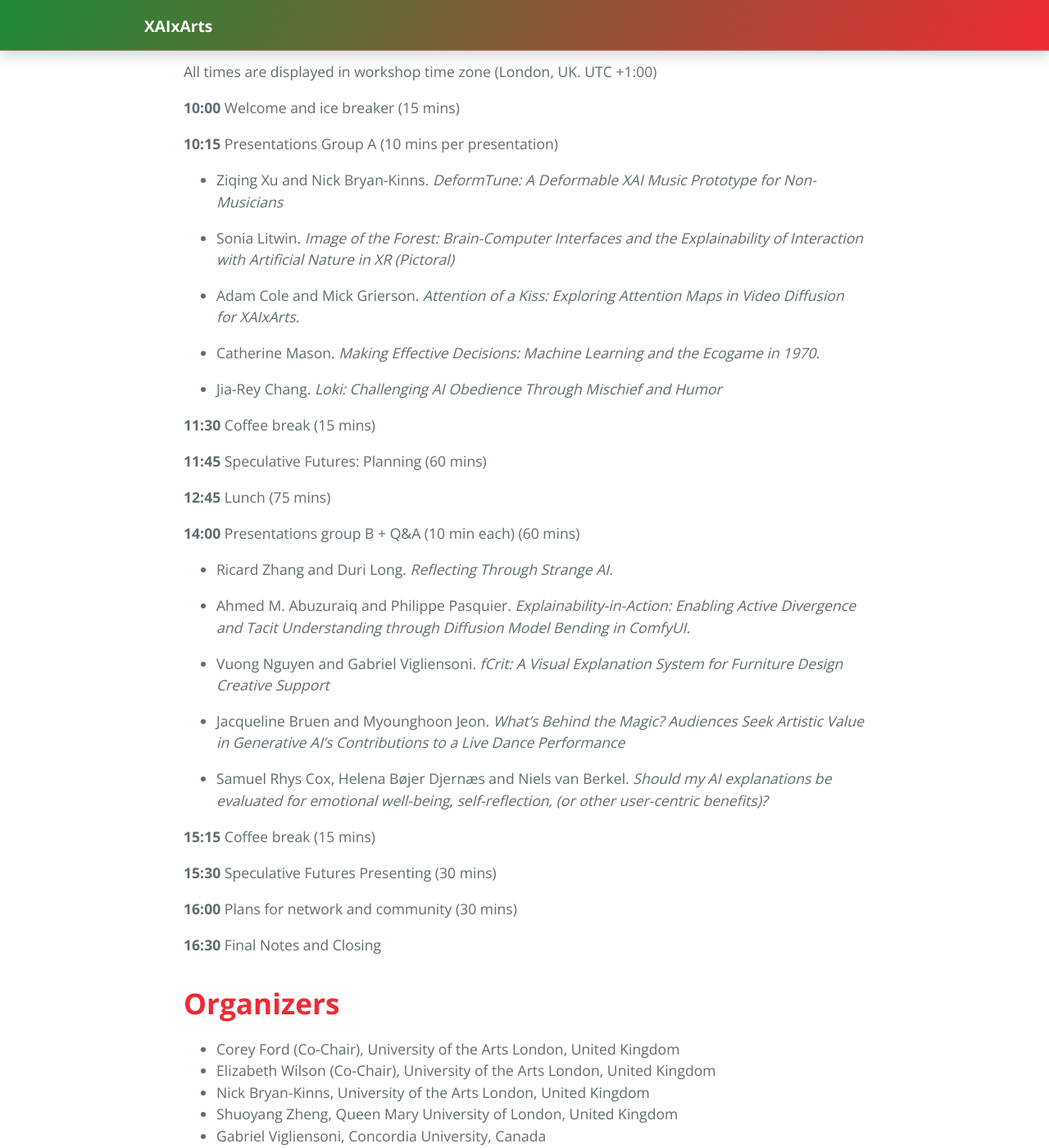
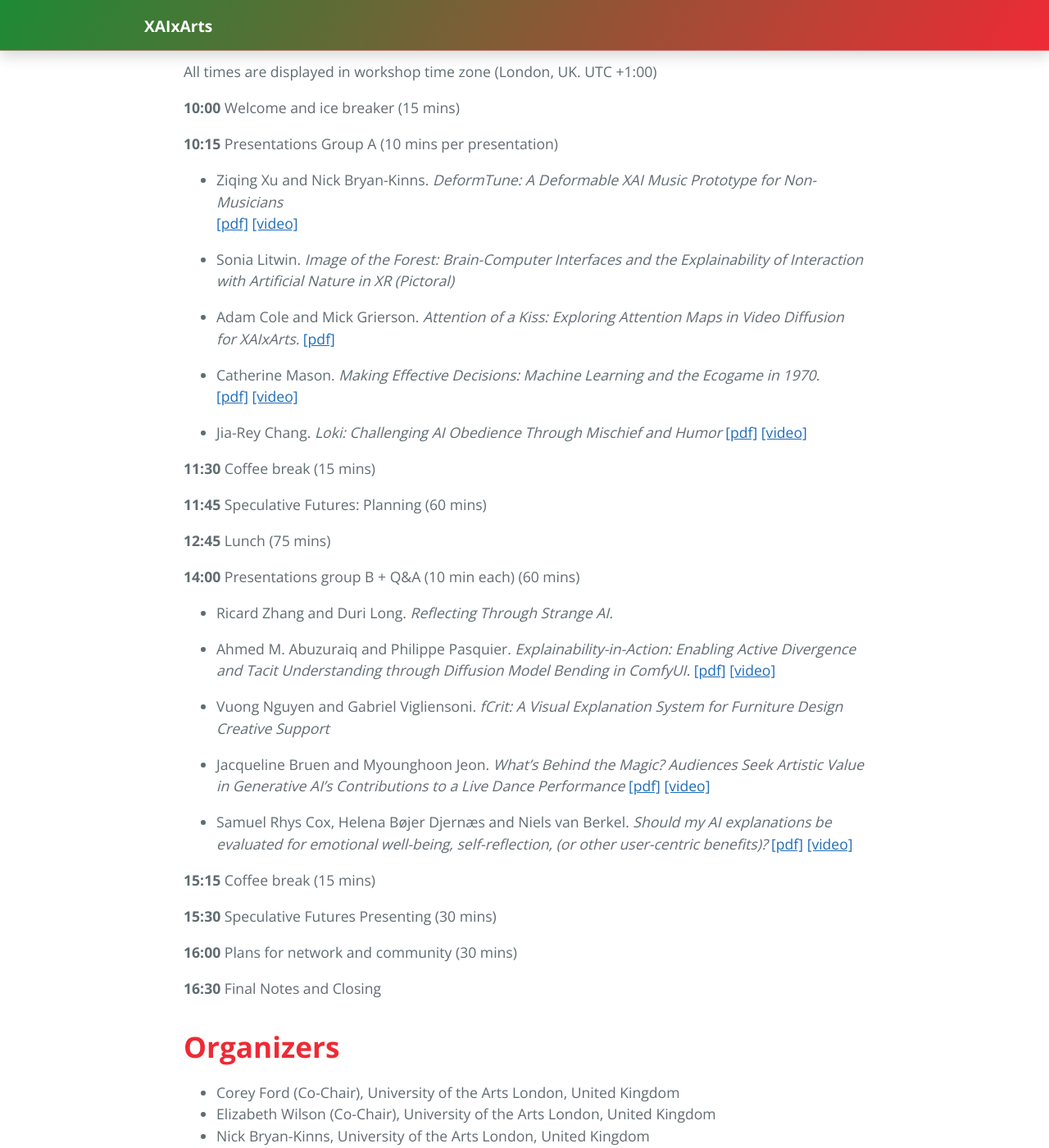
Before and after one commit to xaixarts/xaixarts.github.io, a Jekyll site: the page built from 2025.md, in a window 1280 px wide and 1400 px high, scrolled down 4079 px. Shown: the whole window at 82% size. Built offline with Jekyll 4.4.1, drawn with Linux system fonts in a browser that asks for light colours.

Commit message:
add links to videos and papers received by 19/06

```diff
--- a/2025.md
+++ b/2025.md
@@ -116,19 +116,21 @@ All times are displayed in workshop time zone (London,  UK. UTC +1:00)
 **10:15**  Presentations Group A (10 mins per presentation)
 
  * Ziqing Xu and Nick Bryan-Kinns. <i>DeformTune: A Deformable XAI Music Prototype for Non-Musicians</i>
- <!-- <a href="https://xaixarts.github.io/accepted-2024/Raman-XAIxArts-2024-paper.pdf">[pdf]</a>         -->
+  <a href="https://xaixarts.github.io/accepted-2025/Xu-DeformTune__A_Deformable_XAI_Music_Prototype_for_Non_Musicians">[pdf]</a>  <a href="https://xaixarts.github.io/accepted-2025/videos/DeformTune：Deformable XAI Music Prototype for Non-musicians">[video] </a>
+
 
  * Sonia Litwin. <i> Image of the Forest: Brain-Computer Interfaces and the Explainability of Interaction with Artificial Nature in XR (Pictoral)</i>
   <!-- <a href="https://xaixarts.github.io/accepted-2024/Fu-XAIxArts-2024-paper.pdf">[pdf]</a> <a href="https://xaixarts.github.io/accepted-2024/videos/Fu-XAIxArts-2024-video.mp4">[video]</a>     -->
 
  * Adam Cole and Mick Grierson. <i> Attention of a Kiss: Exploring Attention Maps in Video Diffusion for XAIxArts. </i>
- <!-- <a href="https://xaixarts.github.io/accepted-2024/Chang-XAIxArts-2024-paper.pdf">[pdf]</a> <a href="https://xaixarts.github.io/accepted-2024/videos/Chang-XAIxArts-2024-video.mp4">[video 1]</a> <a href="https://xaixarts.github.io/accepted-2024/videos/Chang-XAIxArts-2024-video-presentation.mp4">[video 2]</a>     -->
+ <a href="https://xaixarts.github.io/accepted-2025/Cole-Exploring_Video_Diffusion_Transformer_Attention_Maps">[pdf]</a>
+ <!-- <a href="https://xaixarts.github.io/accepted-2024/videos/Chang-XAIxArts-2024-video.mp4">[video 1]</a> <a href="https://xaixarts.github.io/accepted-2024/videos/Chang-XAIxArts-2024-video-presentation.mp4">[video 2]</a>     -->
 
  * Catherine Mason. <i> Making Effective Decisions: Machine Learning and the Ecogame in 1970. </i>
- <!-- <a href="https://xaixarts.github.io/accepted-2024/Lewis-XAIxArts-2024-paper.pdf">[pdf]</a>     -->
+ <a href="https://xaixarts.github.io/accepted-2025/Mason-Making_ Effective_Decisions.pdf">[pdf]</a>  <a href="https://xaixarts.github.io/accepted-2025/videos/Mason Making Effective Decisions.mp4">[video] </a>
 
  * Jia-Rey Chang. <i> Loki: Challenging AI Obedience Through Mischief and Humor</i>
-  <!-- <a href="https://xaixarts.github.io/accepted-2024/Broad-XAIxArts-2024-paper.pdf">[pdf]</a> <a href="https://xaixarts.github.io/accepted-2024/videos/Broad-XAIxArts-2024-video.mp4">[video]</a>     -->
+  <a href="https://xaixarts.github.io/accepted-2025/Loki_JiaReyChang_XAIxArts2025.pdf">[pdf]</a> <a href="https://xaixarts.github.io/accepted-2025/videos/JRChang_Loki_XAIxARTS25_VideoPresentation.mp4">[video]</a>
 
 **11:30**  Coffee break (15 mins)
 
@@ -142,16 +144,16 @@ All times are displayed in workshop time zone (London,  UK. UTC +1:00)
   <!-- <a href="https://xaixarts.github.io/accepted-2024/Zheng-XAIxArts-2024-paper.pdf">[pdf]</a> <a href="https://xaixarts.github.io/accepted-2024/videos/Zheng-XAIxArts-2024-video.mp4">[video]</a>     -->
 
  * Ahmed M. Abuzuraiq and Philippe Pasquier. <i> Explainability-in-Action: Enabling Active Divergence and Tacit Understanding through Diffusion Model Bending in ComfyUI. </i>
- <!-- <a href="https://xaixarts.github.io/accepted-2024/Hutchinson-XAIxArts-2024-paper.pdf">[pdf]</a> <a href="https://xaixarts.github.io/accepted-2024/videos/Hutchinson-XAIxArts-2024-video.mp4">[video]</a>      -->
+ <a href="https://xaixarts.github.io/accepted-2025/Abuzuraiq-Explainability_in_Action.pdf">[pdf]</a> <a href="https://xaixarts.github.io/accepted-2025/videos/Abuzuraiq-XAIxArts-2025-video.mkv">[video]</a>
 
  * Vuong  Nguyen and Gabriel Vigliensoni. <i> fCrit: A Visual Explanation System for Furniture Design Creative Support </i>
-  <!-- <a href="https://xaixarts.github.io/accepted-2024/Wilson-XAIxArts-2024-paper.pdf">[pdf]</a> <a href="https://xaixarts.github.io/accepted-2024/videos/Wilson-XAIxArts-2024-video.mp4">[video]</a>     -->
+  <!-- <a href="https://xaixarts.github.io/accepted-2025/">[pdf]</a> <a href="https://xaixarts.github.io/accepted-2025/videos/">[video]</a>     -->
 
  * Jacqueline Bruen and Myounghoon  Jeon. <i> What's Behind the Magic? Audiences Seek Artistic Value in Generative AI's Contributions to a Live Dance Performance </i>
-  <!-- <a href="https://xaixarts.github.io/accepted-2024/Tecks-XAIxArts-2024-paper.pdf">[pdf]</a> <a href="https://xaixarts.github.io/accepted-2024/videos/Tecks-XAIxArts-2024-video.mp4">[video]</a> -->
+  <a href="https://xaixarts.github.io/accepted-2025/Bruen-What’s Behind the Magic.pdf">[pdf]</a> <a href="https://xaixarts.github.io/accepted-2025/videos/Bruen.mp4">[video]</a>
 
  * Samuel Rhys Cox, Helena Bøjer Djernæs and Niels van Berkel. <i> Should my AI explanations be evaluated for emotional well-being, self-reflection, (or other user-centric benefits)? </i>
-  <!-- <a href="https://xaixarts.github.io/accepted-2024/Allison-XAIxArts-2024-paper.pdf">[pdf]</a> <a href="https://xaixarts.github.io/accepted-2024/videos/Allison-XAIxArts-2024-video.mp4">[video]</a>     -->
+  <a href="https://xaixarts.github.io/accepted-2025/Cox-Reflecting_Human_Values.pdf">[pdf]</a> <a href="https://xaixarts.github.io/accepted-2024/videos/COX- C&C Workshop CutEdit.mp4">[video]</a>
 
 
 **15:15**  Coffee break (15 mins)
```
Also changed, not shown: 14 other files.
